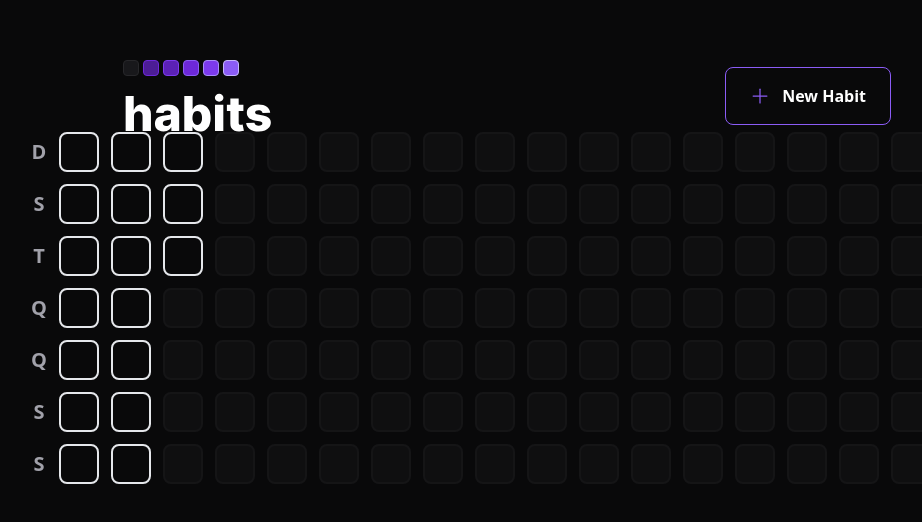
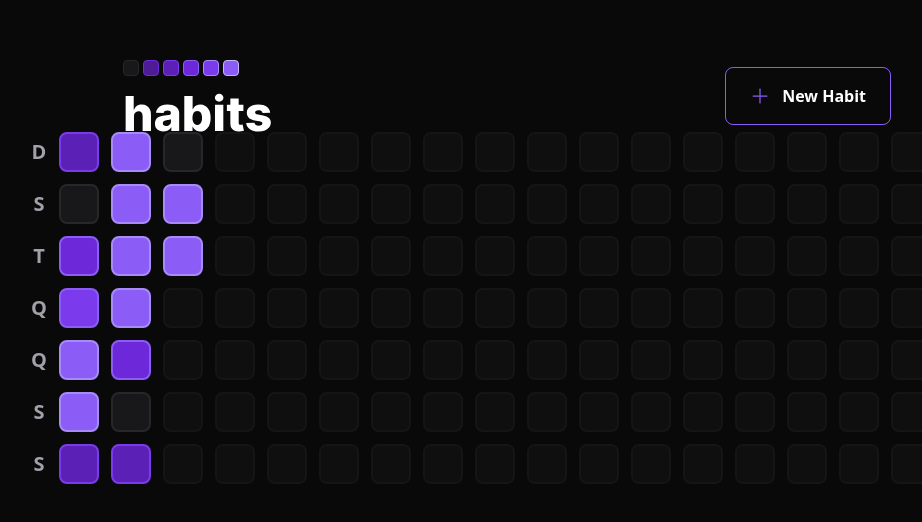
Before and after one commit to marcossnikel/-habit_tracker, a React (Vite) app in the folder web/: page / in a window 1280 px wide. Shown: the part 128-650 px from the top of the page, without its empty margins (133-1055 px from the left). Built offline with nearby package versions, Linux system fonts and the light colour scheme.

Commit message:
Summary Component

```diff
--- a/web/src/components/SummaryTable.tsx
+++ b/web/src/components/SummaryTable.tsx
@@ -24,7 +24,13 @@
             </div>
             <div className="grid  grid-rows-7 grid-flow-col gap-3">
                 {summaryDates.map(date =>{
-                    return <HabitDay key={date.toString()}/>
+                    return (
+                    <HabitDay
+                    key={date.toString()}
+                    amount={5}
+                    completed={Math.round(Math.random() * 5)}
+                    />
+                  )
                 })}
                 {amountOfDaysToFill > 0 && Array.from({length : amountOfDaysToFill}).map((_,i)=>{
                     return(
```
